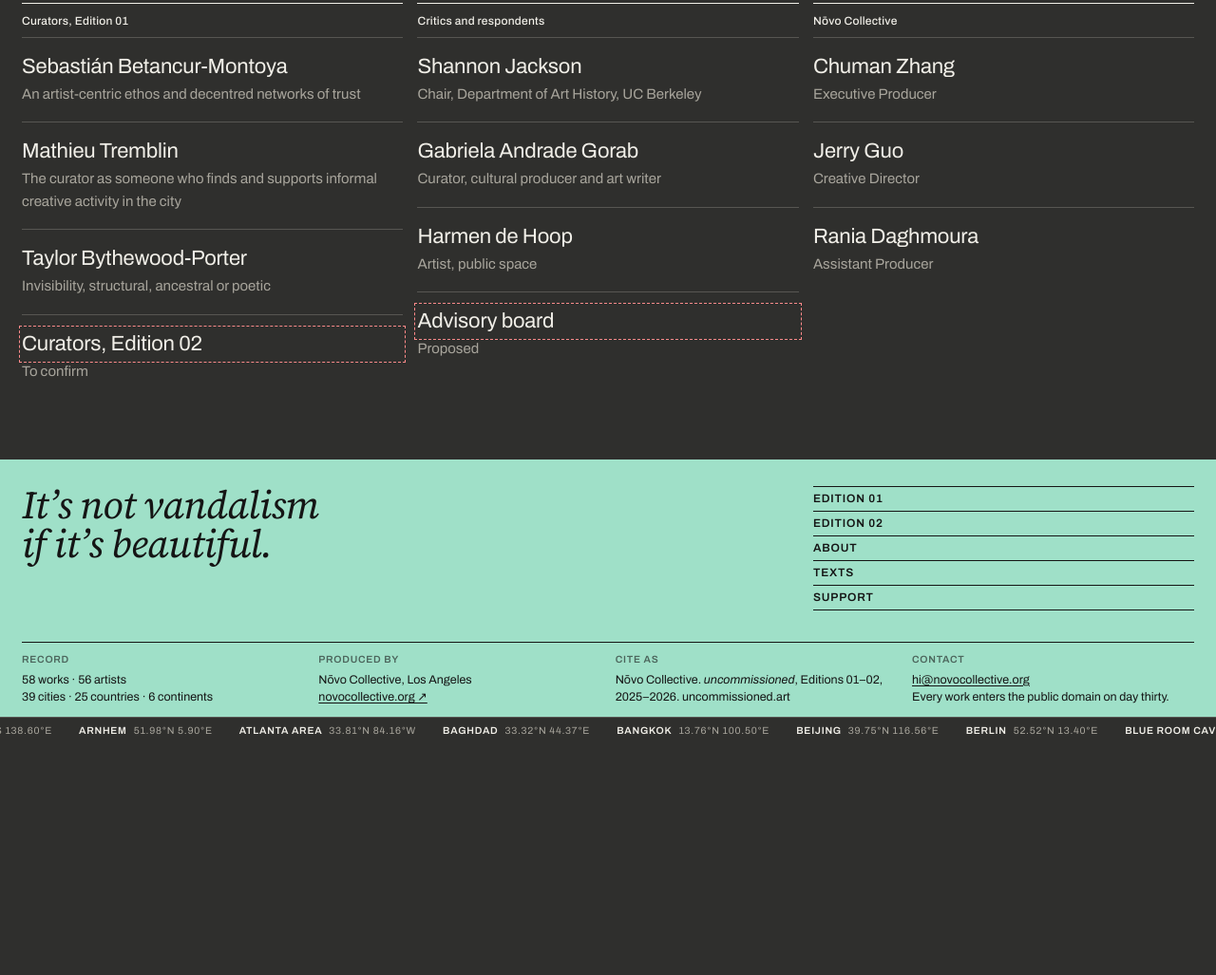
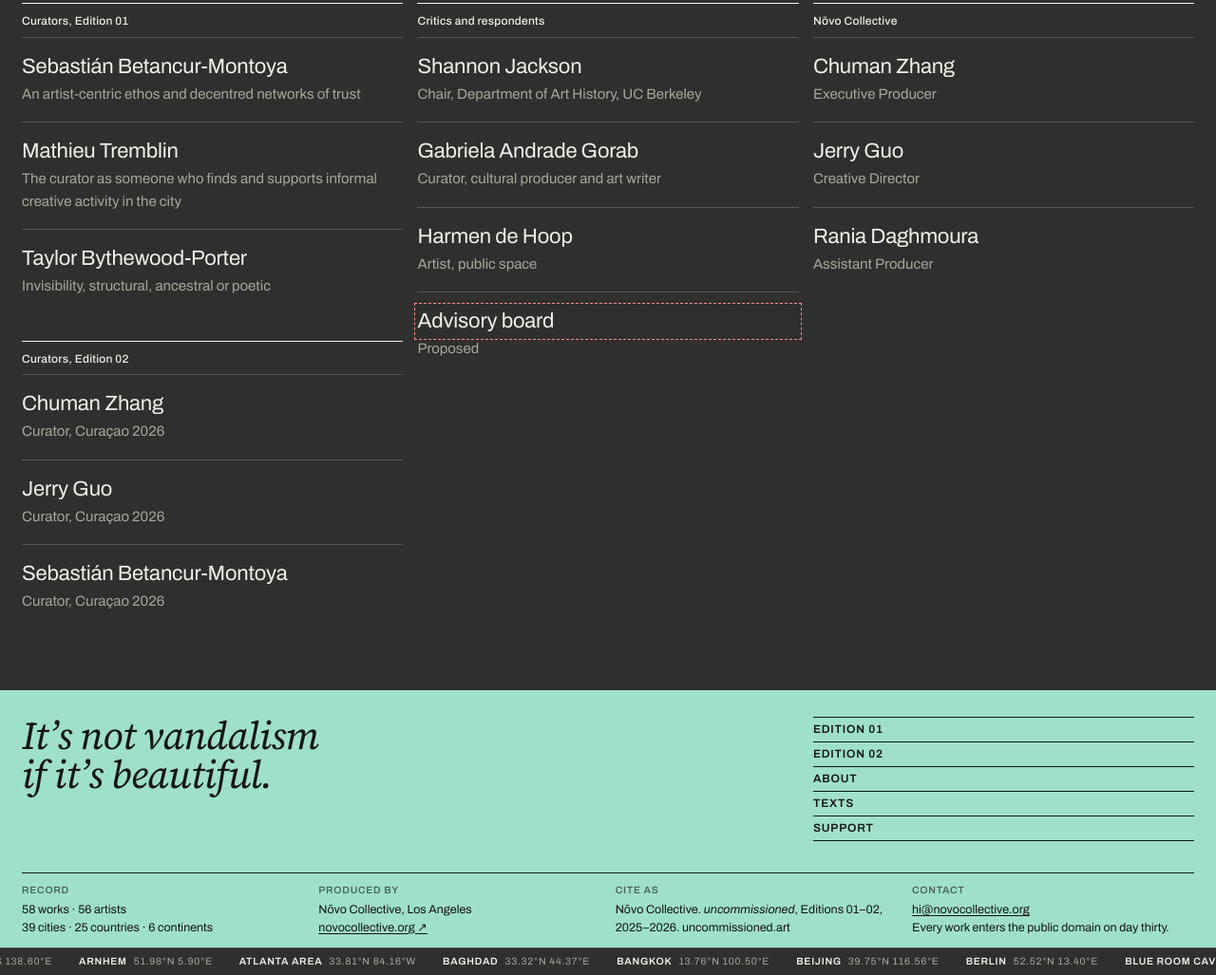
Before and after one commit to chuman-glitch/uncommissioned, a plain HTML site: page about.html in a window 1280 px wide. Shown: the part 1414-2441 px from the top of the page at 95% size. Before the commit the page ends 2199 px from the top, so only its background shows below. Drawn offline with Linux system fonts and the light colour scheme.

Commit message:
About: Edition 02 curators
Co-Authored-By: Claude Opus 5.5 <noreply@anthropic.com>

```diff
--- a/about.html
+++ b/about.html
@@ -67,7 +67,10 @@
         <div class="p"><b>Sebastián Betancur-Montoya</b><span>An artist-centric ethos and decentred networks of trust</span></div>
         <div class="p"><b>Mathieu Tremblin</b><span>The curator as someone who finds and supports informal creative activity in the city</span></div>
         <div class="p"><b>Taylor Bythewood-Porter</b><span>Invisibility, structural, ancestral or poetic</span></div>
-        <div class="p"><b class="tbc">Curators, Edition 02</b><span>To confirm</span></div>
+        <h3 class="t-meta" style="color:var(--fg);margin-top:28px">Curators, Edition 02</h3>
+        <div class="p"><b>Chuman Zhang</b><span>Curator, Curaçao 2026</span></div>
+        <div class="p"><b>Jerry Guo</b><span>Curator, Curaçao 2026</span></div>
+        <div class="p"><b>Sebastián Betancur-Montoya</b><span>Curator, Curaçao 2026</span></div>
       </div>
       <div class="g">
         <h3 class="t-meta" style="color:var(--fg)">Critics and respondents</h3>
```
